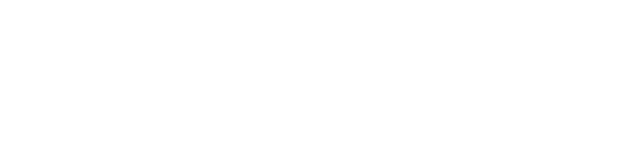
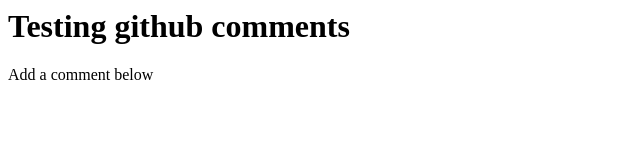
Before and after one commit to Buildstarted/comments.buildstarted.dev, a plain HTML site: page index.html in a window 1280 px wide. Shown: the whole page, without its empty margins (0-640 px from the left). Drawn offline with Linux system fonts and the light colour scheme.

Commit message:
misc text

```diff
--- a/index.html
+++ b/index.html
@@ -1,5 +1,7 @@
 <html>
 <body>
+<h1>Testing github comments</h1>
+<p>Add a comment below</p>
 <script src="https://utteranc.es/client.js"
         repo="Buildstarted/comments.buildstarted.dev"
         issue-term="index"
```
